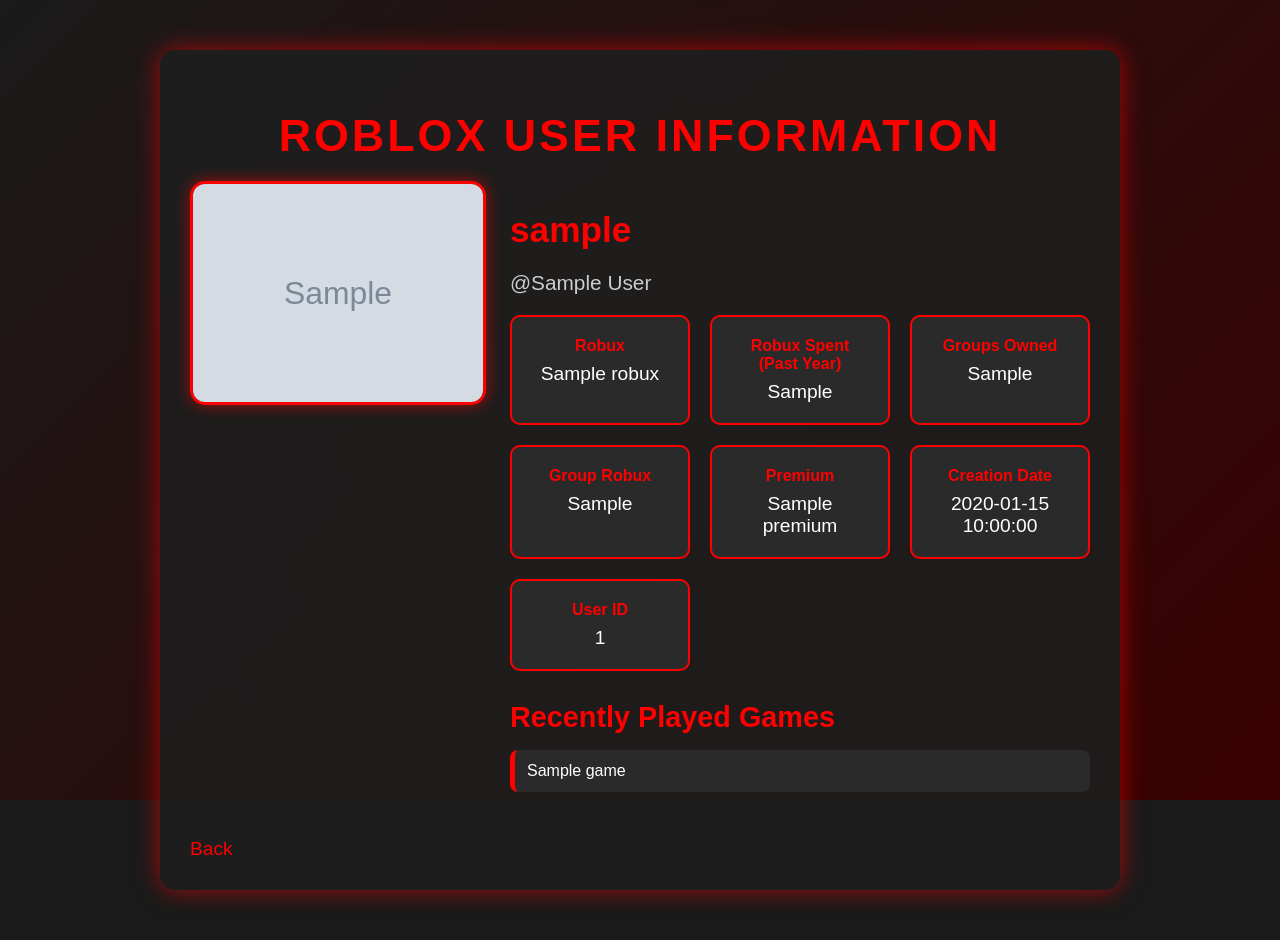
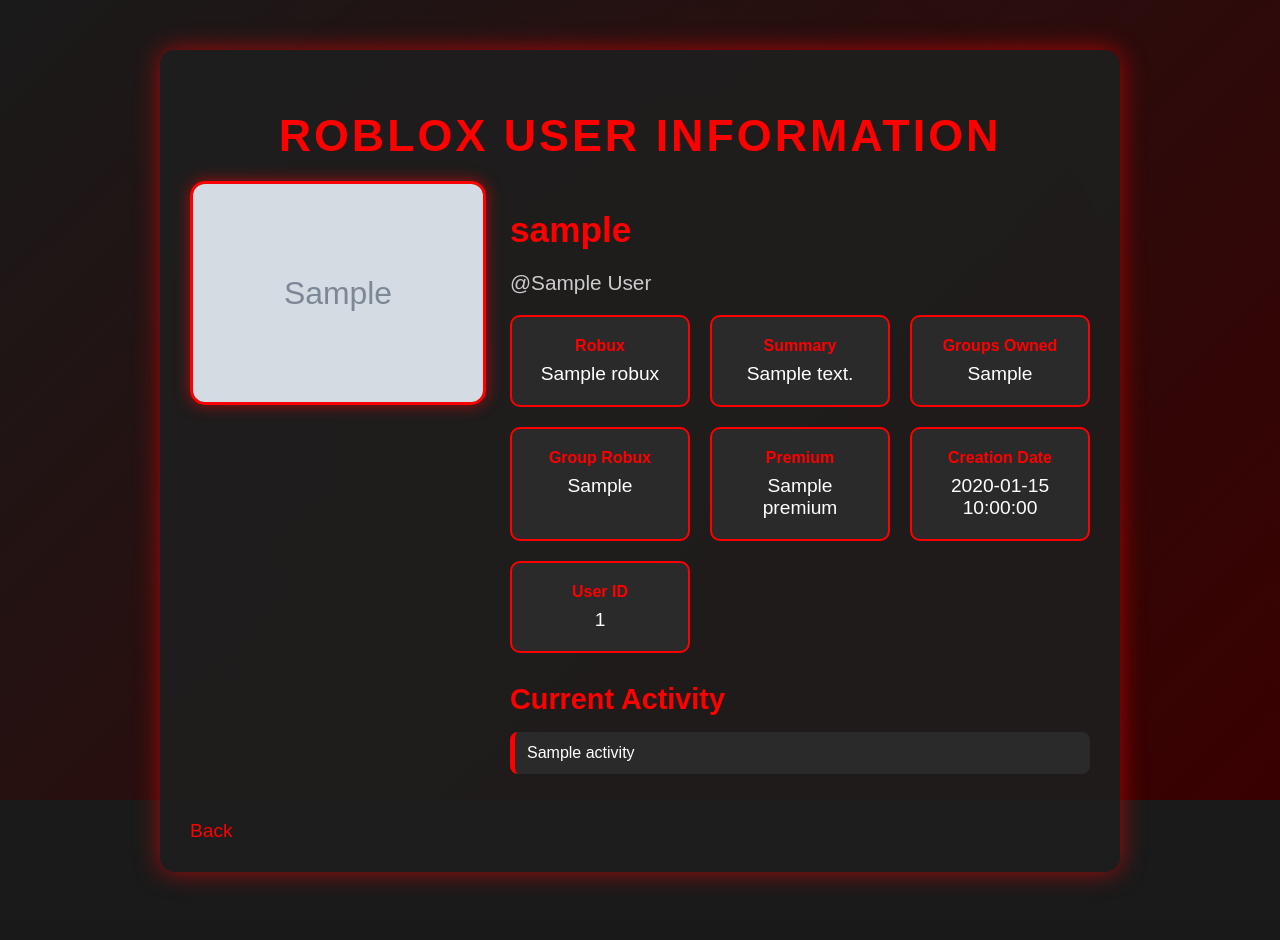
Before and after one commit to ThatOneGuy542/roblox-user-info, a Flask app: template templates/result.html in a window 1280 px wide. After the commit the page ends 887 px from the top, so only its background shows below. Run offline with Flask 3, Linux system fonts and the light colour scheme; the template is opened without the code that fills it: most values are stand-ins (such as "Sample title", 1, 10 or a date in 2020); grey boxes marked "Sample" are stand-in pictures.

Commit message:
Update result.html

```diff
--- a/templates/result.html
+++ b/templates/result.html
@@ -26,8 +26,8 @@
                             <span class="value">{{ result.robux }}</span>
                         </div>
                         <div class="stat slide-in">
-                            <span class="label">Robux Spent (Past Year)</span>
-                            <span class="value">{{ result.robux_spent }}</span>
+                            <span class="label">Summary</span>
+                            <span class="value">{{ result.robux_summary }}</span>
                         </div>
                         <div class="stat slide-in">
                             <span class="label">Groups Owned</span>
@@ -51,10 +51,10 @@
                         </div>
                     </div>
                     <div class="section slide-in">
-                        <h3>Recently Played Games</h3>
+                        <h3>Current Activity</h3>
                         <ul>
-                            {% for game in result.recent_games %}
-                                <li>{{ game }}</li>
+                            {% for activity in result.current_activity %}
+                                <li>{{ activity }}</li>
                             {% endfor %}
                         </ul>
                     </div>
```
